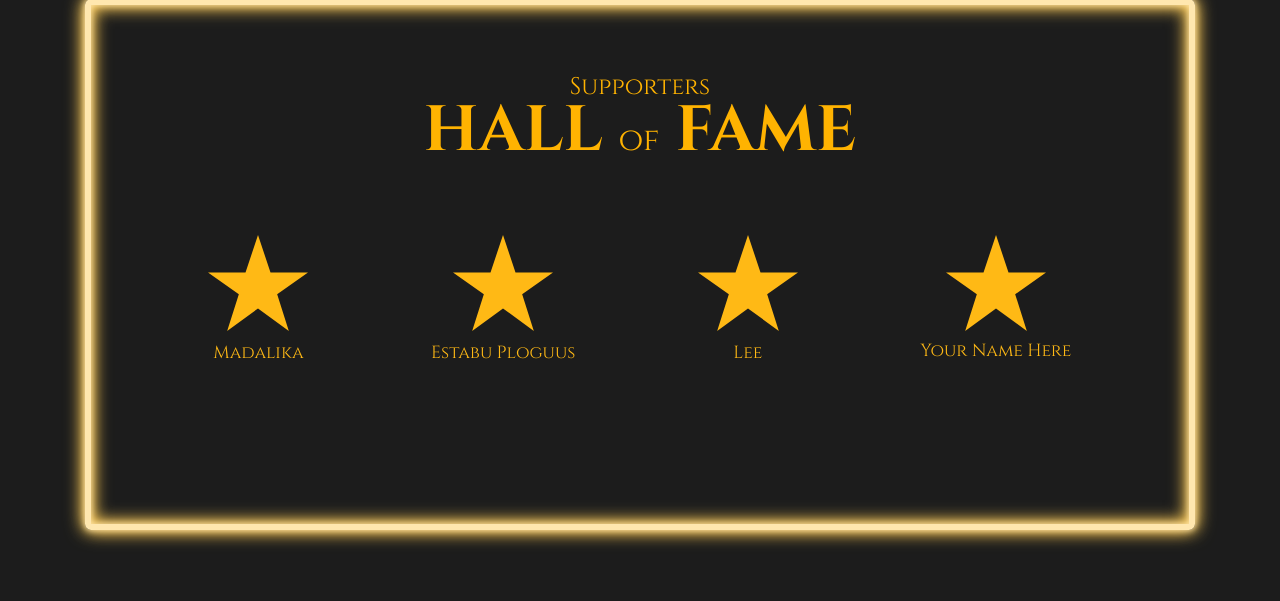
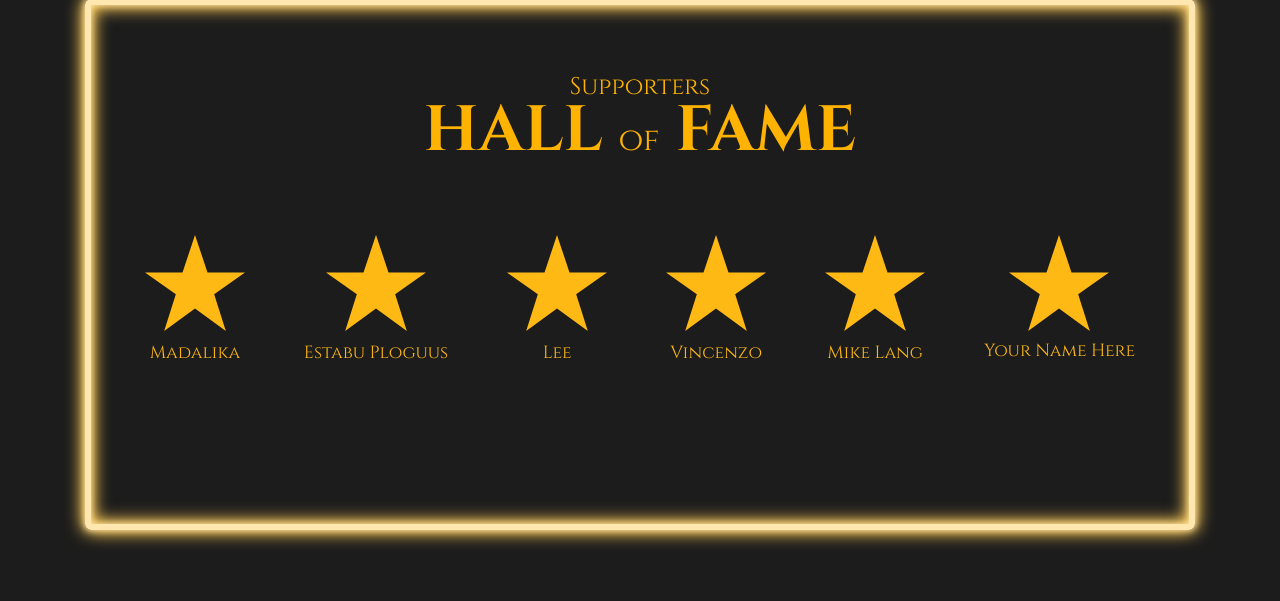
Before and after one commit to soniarizzodev/BeautyWords, a Flask app: template webapp/templates/hall_of_fame.html in a window 1280 px wide. Shown: the part 171-772 px from the top of the page. Run offline with Flask 2, Linux system fonts and the light colour scheme; the template is opened without the code that fills it, so the values that code supplies are empty; some libraries are stand-ins or nearby versions.

Commit message:
New supporters!!! :tada:

```diff
--- a/webapp/templates/hall_of_fame.html
+++ b/webapp/templates/hall_of_fame.html
@@ -18,7 +18,6 @@
                     <g>
                     <polygon points="153,230.775 247.35,299.625 211.65,187.425 306,121.125 191.25,121.125 153,6.375 114.75,121.125 0,121.125
 			                                94.35,187.425 58.65,299.625" />
-
 
 	                        </g>
                         </g>
@@ -50,12 +49,41 @@
                     <polygon points="153,230.775 247.35,299.625 211.65,187.425 306,121.125 191.25,121.125 153,6.375 114.75,121.125 0,121.125
 			                                94.35,187.425 58.65,299.625" />
 
+	                        </g>
+                        </g>
+                    </svg>
+
+                    <p>Lee</p>
+                </div>
+
+                <div class="supporter">
+                    <svg version="1.1" xmlns="http://www.w3.org/2000/svg" xmlns:xlink="http://www.w3.org/1999/xlink" x="0px" y="0px"
+                         width="306px" height="306px" viewBox="0 0 306 306" style="enable-background:new 0 0 306 306;" xml:space="preserve">
+                    <g>
+                    <g>
+                    <polygon points="153,230.775 247.35,299.625 211.65,187.425 306,121.125 191.25,121.125 153,6.375 114.75,121.125 0,121.125
+			                                94.35,187.425 58.65,299.625" />
 
 	                        </g>
                         </g>
                     </svg>
 
-                    <p>Lee</p>
+                    <p>Vincenzo</p>
+                </div>
+
+                <div class="supporter">
+                    <svg version="1.1" xmlns="http://www.w3.org/2000/svg" xmlns:xlink="http://www.w3.org/1999/xlink" x="0px" y="0px"
+                         width="306px" height="306px" viewBox="0 0 306 306" style="enable-background:new 0 0 306 306;" xml:space="preserve">
+                    <g>
+                    <g>
+                    <polygon points="153,230.775 247.35,299.625 211.65,187.425 306,121.125 191.25,121.125 153,6.375 114.75,121.125 0,121.125
+			                                94.35,187.425 58.65,299.625" />
+
+	                        </g>
+                        </g>
+                    </svg>
+
+                    <p>Mike Lang</p>
                 </div>
 
                 <a class="supporter" href="https://ko-fi.com/C0C71PDPA" target="_blank">
```
